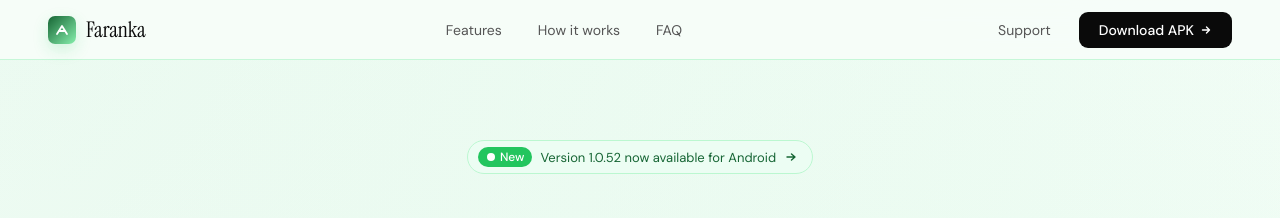
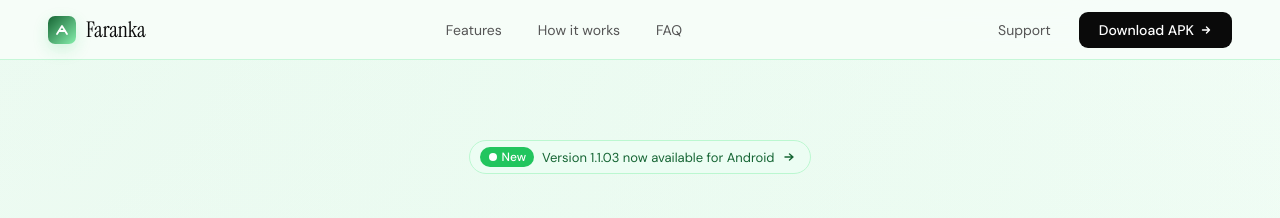
Before and after one commit to andinetd/genze-eb-web, a Next.js app: page / in a window 1280 px wide. Shown: the top 218 px of the page. Built offline with nearby package versions, Linux system fonts and the light colour scheme; no server answers.

Commit message:
Make hero version dynamic via __VERSION__ marker; remove 'No sign-up needed' from FAQ

```diff
--- a/app/page.js
+++ b/app/page.js
@@ -13,15 +13,13 @@ export default async function Home() {
     const releaseData = await getReleaseData();
     const body = html.match(/<body>([\s\S]*)<\/body>/i)?.[1] || "";
     const downloadHref = "/download";
-    const downloadLabel = releaseData?.version_name
-      ? `Latest APK v${releaseData.version_name}`
-      : "Download APK";
-
+    const version = releaseData?.version_name || "1.0.0";
     const hydratedBody = body
+      .replace(/__VERSION__/g, version)
       .replace(/href="\/faranka\.apk"/g, `href="${downloadHref}"`)
       .replace(
         /<strong style="color: var\(--black\); display: block; margin-bottom: 4px;">Download APK<\/strong>Latest release/,
-        `<strong style="color: var(--black); display: block; margin-bottom: 4px;">${downloadLabel}</strong>${downloadHref}`,
+        `<strong style="color: var(--black); display: block; margin-bottom: 4px;">Latest APK v${version}</strong>${downloadHref}`,
       );
 
     return (
--- a/public/faranka.html
+++ b/public/faranka.html
@@ -57,7 +57,7 @@
       <svg viewBox="0 0 10 10" fill="currentColor"><circle cx="5" cy="5" r="4"/></svg>
       New
     </span>
-    Version 1.0.52 now available for Android
+    Version __VERSION__ now available for Android
     <svg width="14" height="14" viewBox="0 0 14 14" fill="none"><path d="M3 7h8M7.5 4l3.5 3-3.5 3" stroke="currentColor" stroke-width="1.4" stroke-linecap="round" stroke-linejoin="round"/></svg>
   </a>
 
@@ -236,7 +236,7 @@ What if the reason you enter during every mobile transaction automatically track
     </div>
     <div class="faq-item reveal delay-1">
       <h3>How do I get started?</h3>
-      <p>Download the APK, install it on your Android device, and grant SMS permission once. Faranka will find your bank messages and let you choose how many to import. No sign-up needed.</p>
+      <p>Download the APK, install it on your Android device, and grant SMS permission once. Faranka will find your bank messages and let you choose how many to import.</p>
     </div>
     <div class="faq-item reveal delay-2">
       <h3>Can I edit categories?</h3>
```
